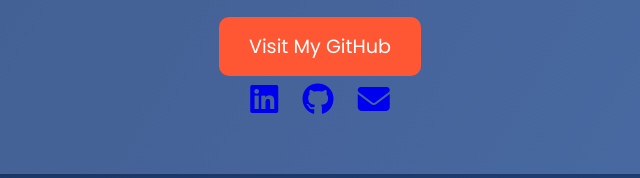
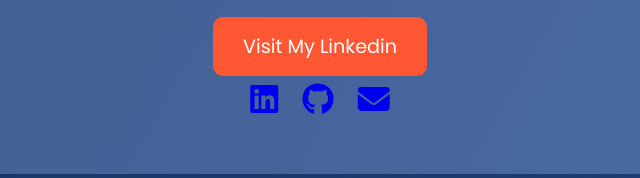
Before and after one commit to Atibali/atibali.github.io, a plain HTML site: page index.html in a window 1280 px wide. Shown: the part 888-1066 px from the top of the page, 320-960 px from the left. Drawn offline with Linux system fonts and the light colour scheme.

Commit message:
Update index.html

```diff
--- a/index.html
+++ b/index.html
@@ -52,7 +52,7 @@
         <section class="section glass">
             <h2>Contact Me</h2>
             <p>Email: <a href="mailto:saiyedatibali@gmail.com" style="color: white; text-decoration: underline;">saiyedatibali@gmail.com</a></p>
-            <a class="btn" href="https://github.com/Atibali" target="_blank">Visit My GitHub</a>
+            <a class="btn" href="https://linkedin.com/in/atibali-saiyed" target="_blank">Visit My Linkedin</a>
             <div>
                 <a href="https://linkedin.com/in/atibali-saiyed" target="_blank" class="icons"><i class="fab fa-linkedin"></i></a>
                 <a href="https://github.com/Atibali" target="_blank" class="icons"><i class="fab fa-github"></i></a>
```
